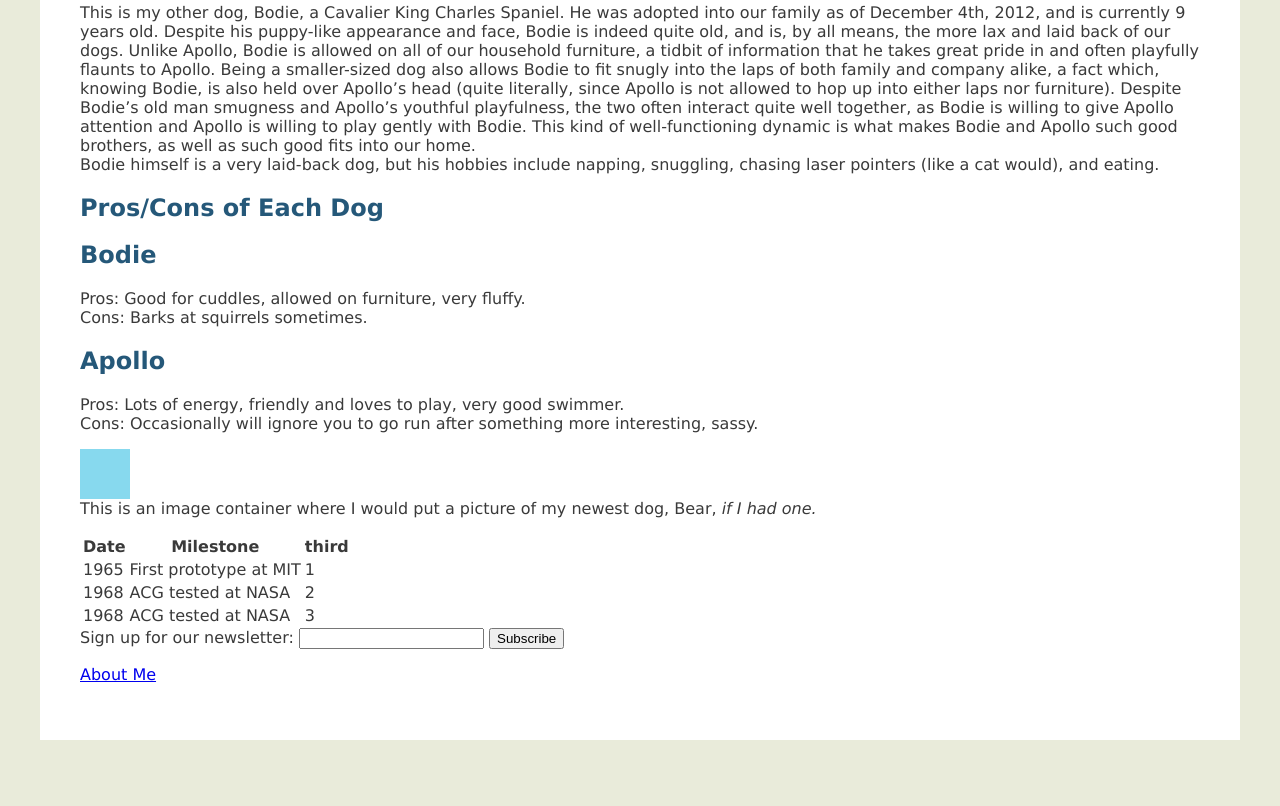
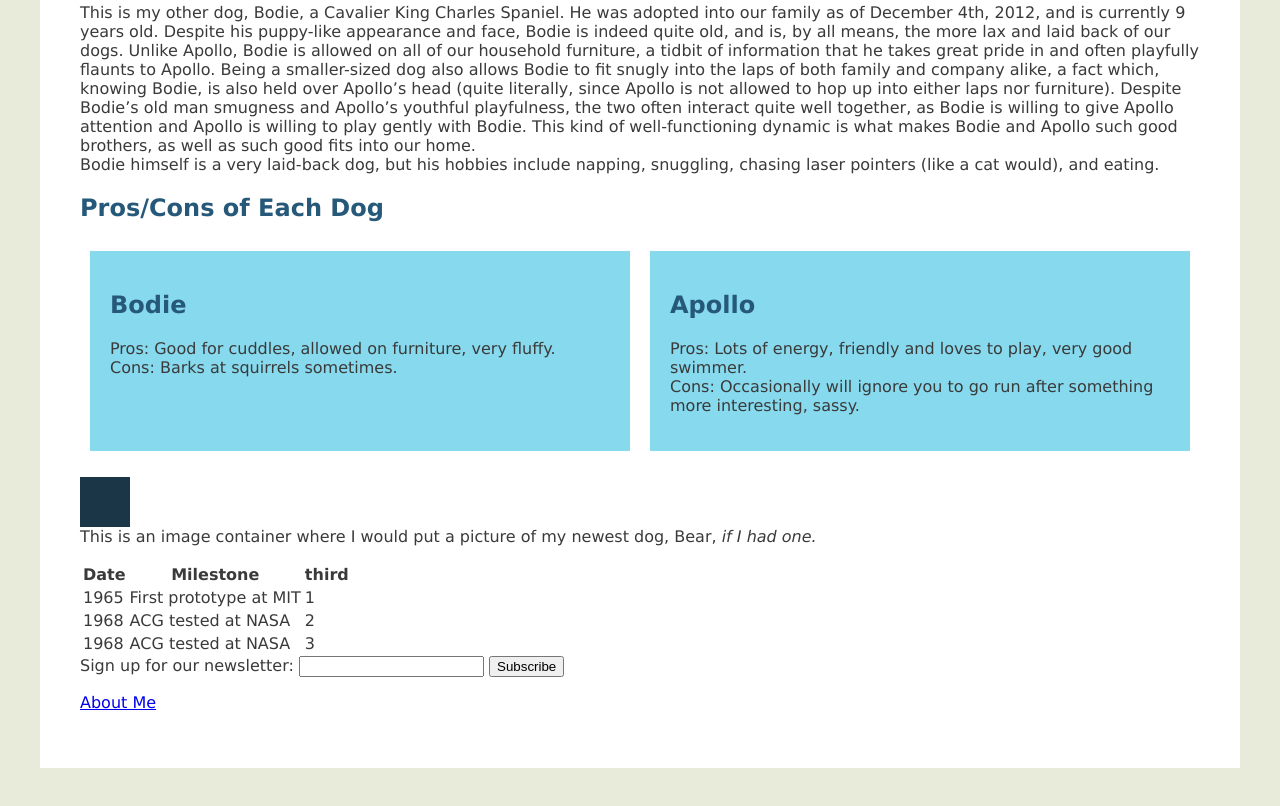
Before and after one commit to vendolak/mi349_blog, a plain HTML site: page index.html in a window 1280 px wide. Shown: the part 1867-2673 px from the top of the page. Before the commit the page ends 2647 px from the top, so only its background shows below. Drawn offline with Linux system fonts and the light colour scheme.

Commit message:
Update style.css

```diff
--- a/style.css
+++ b/style.css
@@ -9,14 +9,6 @@ body {
     padding: 40px;
     border-top: 10px solid rgb(135, 217, 238);
     background:white;
-}
-
-.sticky {
-  color: white;
-  padding: 20px;
-  background: rgb(37, 88, 121);
-  position: sticky;
-  top: 0;
 }
 
 h1 {
@@ -53,9 +45,28 @@ img[src] {
     background: rgb(135, 217, 238);
 }
 
+.sticky {
+  color: white;
+  padding: 20px;
+  background: rgb(37, 88, 121);
+  position: sticky;
+  top: 0;
+}
+
 .img-container{
-  background: rgb(135, 217, 238);
+  background: rgb(26, 54, 71);
   height: 50px;
   width: 50px;
   float: top;
 }
+
+.row {
+  display: flex;
+}
+
+.column {
+  background: rgb(135, 217, 238);
+  flex: 50%;
+  padding: 20px;
+  margin: 10px;
+}
```
